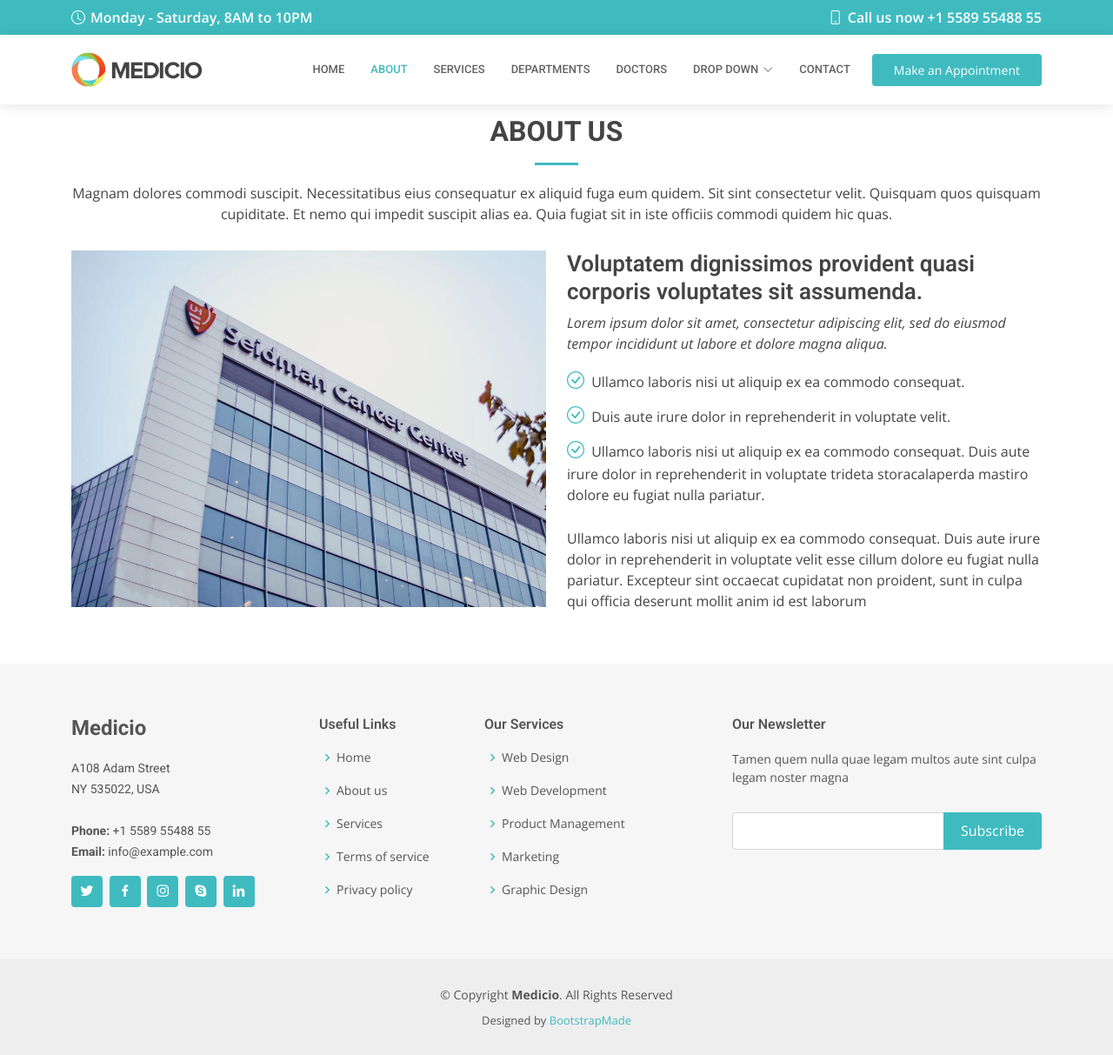
After one commit to bwanatemba/django_user_signup_and_authentication, a Django app: page /about/ in a window 1280 px wide. The commit adds this page. Shown: the whole page at 87% size. Run offline with Django 4.2, Linux system fonts and the light colour scheme; some libraries are stand-ins or nearby versions.

Commit message:
updated templates and static files

```diff
--- /dev/null
+++ b/Biashara/biasharaapp/templates/about.html
@@ -0,0 +1,229 @@
+<!DOCTYPE html>
+<html lang="en">
+
+<head>
+  <meta charset="utf-8">
+  <meta content="width=device-width, initial-scale=1.0" name="viewport">
+
+  <title>Medicio Bootstrap Template - About</title>
+  <meta content="" name="description">
+  <meta content="" name="keywords">
+
+  {% load static %}
+
+  <!-- Favicons -->
+  <link href="{% static 'assets/img/favicon.png' %}" rel="icon">
+  <link href="{% static 'assets/img/apple-touch-icon.png' %}" rel="apple-touch-icon">
+
+  <!-- Google Fonts -->
+  <link href="https://fonts.googleapis.com/css?family=Open+Sans:300,300i,400,400i,600,600i,700,700i|Roboto:300,300i,400,400i,500,500i,600,600i,700,700i|Poppins:300,300i,400,400i,500,500i,600,600i,700,700i" rel="stylesheet">
+
+  <!-- Vendor CSS Files -->
+  <link href="{% static 'assets/vendor/fontawesome-free/css/all.min.css' %}" rel="stylesheet">
+  <link href="{% static 'assets/vendor/animate.css/animate.min.css' %}" rel="stylesheet">
+  <link href="{% static 'assets/vendor/aos/aos.css' %}" rel="stylesheet">
+  <link href="{% static 'assets/vendor/bootstrap/css/bootstrap.min.css' %}" rel="stylesheet">
+  <link href="{% static 'assets/vendor/bootstrap-icons/bootstrap-icons.css' %}" rel="stylesheet">
+  <link href="{% static 'assets/vendor/boxicons/css/boxicons.min.css' %}" rel="stylesheet">
+  <link href="{% static 'assets/vendor/glightbox/css/glightbox.min.css' %}" rel="stylesheet">
+  <link href="{% static 'assets/vendor/swiper/swiper-bundle.min.css' %}" rel="stylesheet">
+
+  <!-- Template Main CSS File -->
+  <link href="{% static 'assets/css/style.css' %}" rel="stylesheet">
+
+  <!-- =======================================================
+  * Template Name: Medicio
+  * Updated: Sep 18 2023 with Bootstrap v5.3.2
+  * Template URL: https://bootstrapmade.com/medicio-free-bootstrap-theme/
+  * Author: BootstrapMade.com
+  * License: https://bootstrapmade.com/license/
+  ======================================================== -->
+</head>
+
+<body>
+
+  <!-- ======= Top Bar ======= -->
+  <div id="topbar" class="d-flex align-items-center fixed-top">
+    <div class="container d-flex align-items-center justify-content-center justify-content-md-between">
+      <div class="align-items-center d-none d-md-flex">
+        <i class="bi bi-clock"></i> Monday - Saturday, 8AM to 10PM
+      </div>
+      <div class="d-flex align-items-center">
+        <i class="bi bi-phone"></i> Call us now +1 5589 55488 55
+      </div>
+    </div>
+  </div>
+
+  <!-- ======= Header ======= -->
+  <header id="header" class="fixed-top">
+    <div class="container d-flex align-items-center">
+
+      <a href="index.html" class="logo me-auto"><img src="{% static 'assets/img/logo.png' %}" alt=""></a>
+      <!-- Uncomment below if you prefer to use an image logo -->
+      <!-- <h1 class="logo me-auto"><a href="index.html">Medicio</a></h1> -->
+
+      <nav id="navbar" class="navbar order-last order-lg-0">
+        <ul>
+          <li><a class="nav-link scrollto " href="#hero">Home</a></li>
+          <li><a class="nav-link scrollto" href="#about">About</a></li>
+          <li><a class="nav-link scrollto" href="#services">Services</a></li>
+          <li><a class="nav-link scrollto" href="#departments">Departments</a></li>
+          <li><a class="nav-link scrollto" href="#doctors">Doctors</a></li>
+          <li class="dropdown"><a href="#"><span>Drop Down</span> <i class="bi bi-chevron-down"></i></a>
+            <ul>
+              <li><a href="#">Drop Down 1</a></li>
+              <li class="dropdown"><a href="#"><span>Deep Drop Down</span> <i class="bi bi-chevron-right"></i></a>
+                <ul>
+                  <li><a href="#">Deep Drop Down 1</a></li>
+                  <li><a href="#">Deep Drop Down 2</a></li>
+                  <li><a href="#">Deep Drop Down 3</a></li>
+                  <li><a href="#">Deep Drop Down 4</a></li>
+                  <li><a href="#">Deep Drop Down 5</a></li>
+                </ul>
+              </li>
+              <li><a href="#">Drop Down 2</a></li>
+              <li><a href="#">Drop Down 3</a></li>
+              <li><a href="#">Drop Down 4</a></li>
+            </ul>
+          </li>
+          <li><a class="nav-link scrollto" href="#contact">Contact</a></li>
+        </ul>
+        <i class="bi bi-list mobile-nav-toggle"></i>
+      </nav><!-- .navbar -->
+
+      <a href="#appointment" class="appointment-btn scrollto"><span class="d-none d-md-inline">Make an</span> Appointment</a>
+
+    </div>
+  </header>
+  <br><br><br><!-- End Header
+
+  <main id="main">
+
+<!-- ======= About Us Section ======= -->
+    <section id="about" class="about">
+      <div class="container" data-aos="fade-up">
+
+        <div class="section-title">
+          <h2>About Us</h2>
+          <p>Magnam dolores commodi suscipit. Necessitatibus eius consequatur ex aliquid fuga eum quidem. Sit sint consectetur velit. Quisquam quos quisquam cupiditate. Et nemo qui impedit suscipit alias ea. Quia fugiat sit in iste officiis commodi quidem hic quas.</p>
+        </div>
+
+        <div class="row">
+          <div class="col-lg-6" data-aos="fade-right">
+            <img src="{% static 'assets/img/about.jpg' %}" class="img-fluid" alt="">
+          </div>
+          <div class="col-lg-6 pt-4 pt-lg-0 content" data-aos="fade-left">
+            <h3>Voluptatem dignissimos provident quasi corporis voluptates sit assumenda.</h3>
+            <p class="fst-italic">
+              Lorem ipsum dolor sit amet, consectetur adipiscing elit, sed do eiusmod tempor incididunt ut labore et dolore
+              magna aliqua.
+            </p>
+            <ul>
+              <li><i class="bi bi-check-circle"></i> Ullamco laboris nisi ut aliquip ex ea commodo consequat.</li>
+              <li><i class="bi bi-check-circle"></i> Duis aute irure dolor in reprehenderit in voluptate velit.</li>
+              <li><i class="bi bi-check-circle"></i> Ullamco laboris nisi ut aliquip ex ea commodo consequat. Duis aute irure dolor in reprehenderit in voluptate trideta storacalaperda mastiro dolore eu fugiat nulla pariatur.</li>
+            </ul>
+            <p>
+              Ullamco laboris nisi ut aliquip ex ea commodo consequat. Duis aute irure dolor in reprehenderit in voluptate
+              velit esse cillum dolore eu fugiat nulla pariatur. Excepteur sint occaecat cupidatat non proident, sunt in
+              culpa qui officia deserunt mollit anim id est laborum
+            </p>
+          </div>
+        </div>
+
+      </div>
+    </section><!-- End About Us Section -->
+
+</main><!-- End #main -->
+
+  <!-- ======= Footer ======= -->
+  <footer id="footer">
+    <div class="footer-top">
+      <div class="container">
+        <div class="row">
+
+          <div class="col-lg-3 col-md-6">
+            <div class="footer-info">
+              <h3>Medicio</h3>
+              <p>
+                A108 Adam Street <br>
+                NY 535022, USA<br><br>
+                <strong>Phone:</strong> +1 5589 55488 55<br>
+                <strong>Email:</strong> info@example.com<br>
+              </p>
+              <div class="social-links mt-3">
+                <a href="#" class="twitter"><i class="bx bxl-twitter"></i></a>
+                <a href="#" class="facebook"><i class="bx bxl-facebook"></i></a>
+                <a href="#" class="instagram"><i class="bx bxl-instagram"></i></a>
+                <a href="#" class="google-plus"><i class="bx bxl-skype"></i></a>
+                <a href="#" class="linkedin"><i class="bx bxl-linkedin"></i></a>
+              </div>
+            </div>
+          </div>
+
+          <div class="col-lg-2 col-md-6 footer-links">
+            <h4>Useful Links</h4>
+            <ul>
+              <li><i class="bx bx-chevron-right"></i> <a href="#">Home</a></li>
+              <li><i class="bx bx-chevron-right"></i> <a href="#">About us</a></li>
+              <li><i class="bx bx-chevron-right"></i> <a href="#">Services</a></li>
+              <li><i class="bx bx-chevron-right"></i> <a href="#">Terms of service</a></li>
+              <li><i class="bx bx-chevron-right"></i> <a href="#">Privacy policy</a></li>
+            </ul>
+          </div>
+
+          <div class="col-lg-3 col-md-6 footer-links">
+            <h4>Our Services</h4>
+            <ul>
+              <li><i class="bx bx-chevron-right"></i> <a href="#">Web Design</a></li>
+              <li><i class="bx bx-chevron-right"></i> <a href="#">Web Development</a></li>
+              <li><i class="bx bx-chevron-right"></i> <a href="#">Product Management</a></li>
+              <li><i class="bx bx-chevron-right"></i> <a href="#">Marketing</a></li>
+              <li><i class="bx bx-chevron-right"></i> <a href="#">Graphic Design</a></li>
+            </ul>
+          </div>
+
+          <div class="col-lg-4 col-md-6 footer-newsletter">
+            <h4>Our Newsletter</h4>
+            <p>Tamen quem nulla quae legam multos aute sint culpa legam noster magna</p>
+            <form action="" method="post">
+              <input type="email" name="email"><input type="submit" value="Subscribe">
+            </form>
+
+          </div>
+
+        </div>
+      </div>
+    </div>
+
+    <div class="container">
+      <div class="copyright">
+        &copy; Copyright <strong><span>Medicio</span></strong>. All Rights Reserved
+      </div>
+      <div class="credits">
+        <!-- All the links in the footer should remain intact. -->
+        <!-- You can delete the links only if you purchased the pro version. -->
+        <!-- Licensing information: https://bootstrapmade.com/license/ -->
+        <!-- Purchase the pro version with working PHP/AJAX contact form: https://bootstrapmade.com/medicio-free-bootstrap-theme/ -->
+        Designed by <a href="https://bootstrapmade.com/">BootstrapMade</a>
+      </div>
+    </div>
+  </footer><!-- End Footer -->
+
+  <div id="preloader"></div>
+  <a href="#" class="back-to-top d-flex align-items-center justify-content-center"><i class="bi bi-arrow-up-short"></i></a>
+
+  <!-- Vendor JS Files -->
+  <script src="{% static 'assets/vendor/purecounter/purecounter_vanilla.js' %}"></script>
+  <script src="{% static 'assets/vendor/aos/aos.js' %}"></script>
+  <script src="{% static 'assets/vendor/bootstrap/js/bootstrap.bundle.min.js' %}"></script>
+  <script src="{% static 'assets/vendor/glightbox/js/glightbox.min.js' %}"></script>
+  <script src="{% static 'assets/vendor/swiper/swiper-bundle.min.js' %}"></script>
+  <script src="{% static 'assets/vendor/php-email-form/validate.js' %}"></script>
+
+  <!-- Template Main JS File -->
+  <script src="{% static 'assets/js/main.js' %}"></script>
+
+</body>
+
+</html>
--- a/Biashara/biasharaapp/urls.py
+++ b/Biashara/biasharaapp/urls.py
@@ -23,4 +23,6 @@ urlpatterns = [
     path('', views.register, name='register'),
     path('login/', views.login, name='login'),
     path('index/', views.index, name='index'),
+    path('inner/', views.inner, name='inner'),
+    path('about/', views.about, name='about'),
 ]
--- a/Biashara/biasharaapp/views.py
+++ b/Biashara/biasharaapp/views.py
@@ -31,3 +31,11 @@ def index(request):
             return render(request, 'login.html')
     else:
         return render(request, 'login.html')
+
+
+def inner(request):
+    return render(request, 'inner-page.html')
+
+
+def about(request):
+    return render(request, 'about.html')
```
Also changed, not shown: Biashara/biasharaapp/templates/index.html (+48 -46 lines).
